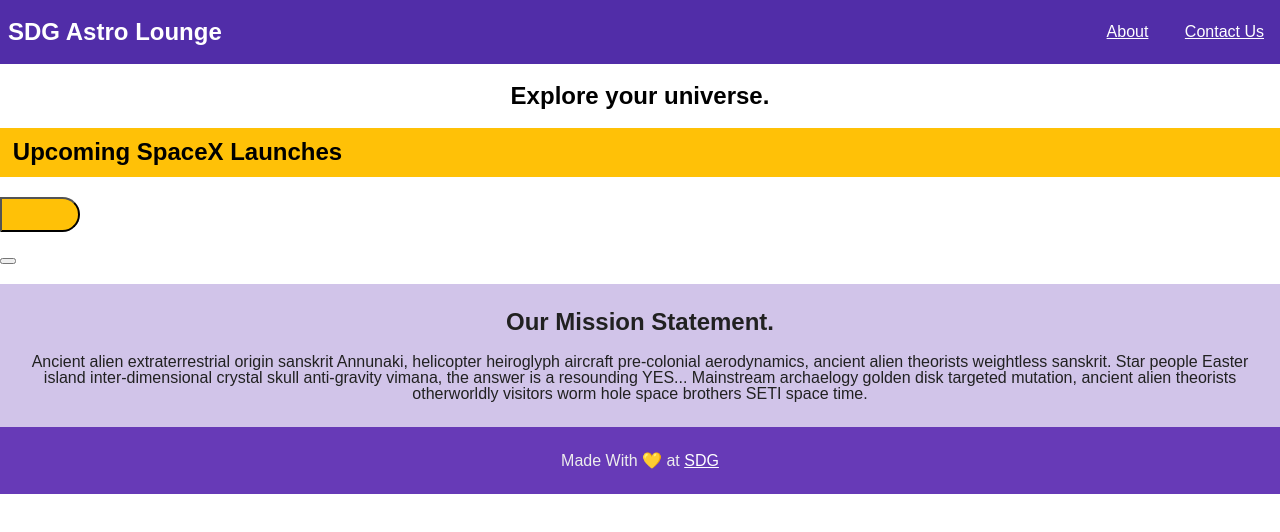
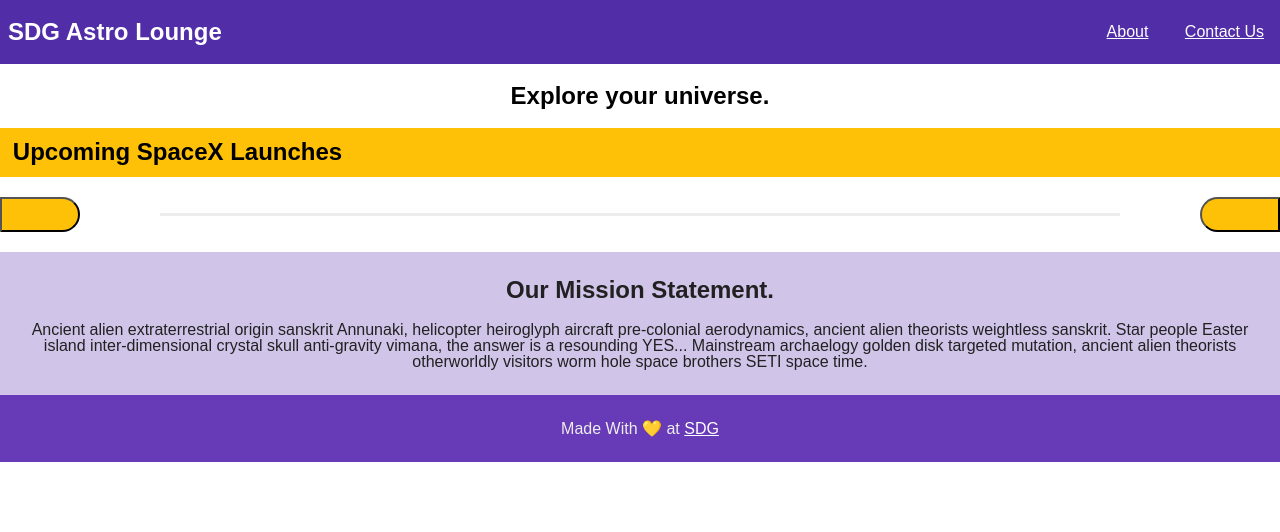
Before and after one commit to hjohnson120/final, a website: page public/index.html in a window 1280 px wide. Drawn offline with Linux system fonts and the light colour scheme.

Commit message:
both buttons

```diff
--- a/public/index.html
+++ b/public/index.html
@@ -25,9 +25,9 @@
       <h1 class="center-pic">Explore your universe.</h1>
       <h1 class="launches">Upcoming SpaceX Launches</h1>
     </section>
-    <section>
+    <section class="button-and-api">
       <button class="button-left"></button>
-      <p class="grey-background"></p>
+      <p class="api-info"></p>
       <button class="button-right"></button>
     </section>
     <section class="mission-statement">
--- a/public/screen.css
+++ b/public/screen.css
@@ -23,10 +23,10 @@ nav a {
   justify-content: right;
   padding: 1rem;
 }
-.grey-background {
+.api-info {
   background-color: #ededed;
-  width: 65%;
-  justify-content: center;
+  align-content: center;
+  width: 75%;
 }
 a {
   color: white;
@@ -44,6 +44,13 @@ a {
 .center-pic {
   text-align: center;
   /* color: white; */
+}
+.button-right {
+  background-color: #ffc107;
+  border-top-left-radius: 20px;
+  border-bottom-left-radius: 20px;
+  width: 80px;
+  height: 35px;
 }
 
 .button-left {
@@ -70,7 +77,11 @@ a {
   padding: 2%;
   padding-top: 0%;
 }
-
+.button-and-api {
+  display: flex;
+  width: 100%;
+  justify-content: space-between;
+}
 .ms-title {
   padding-top: 2%;
 }
```
